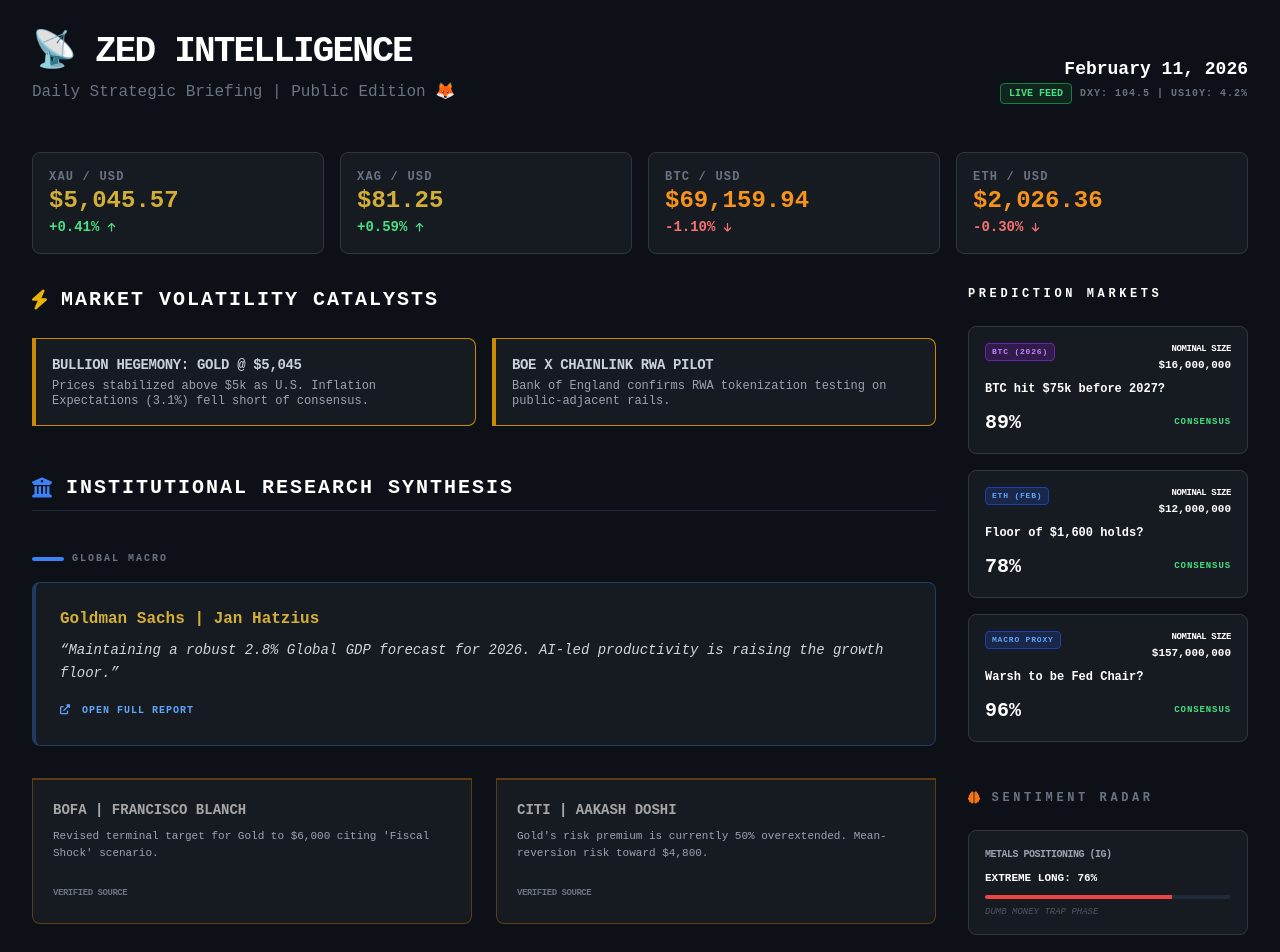
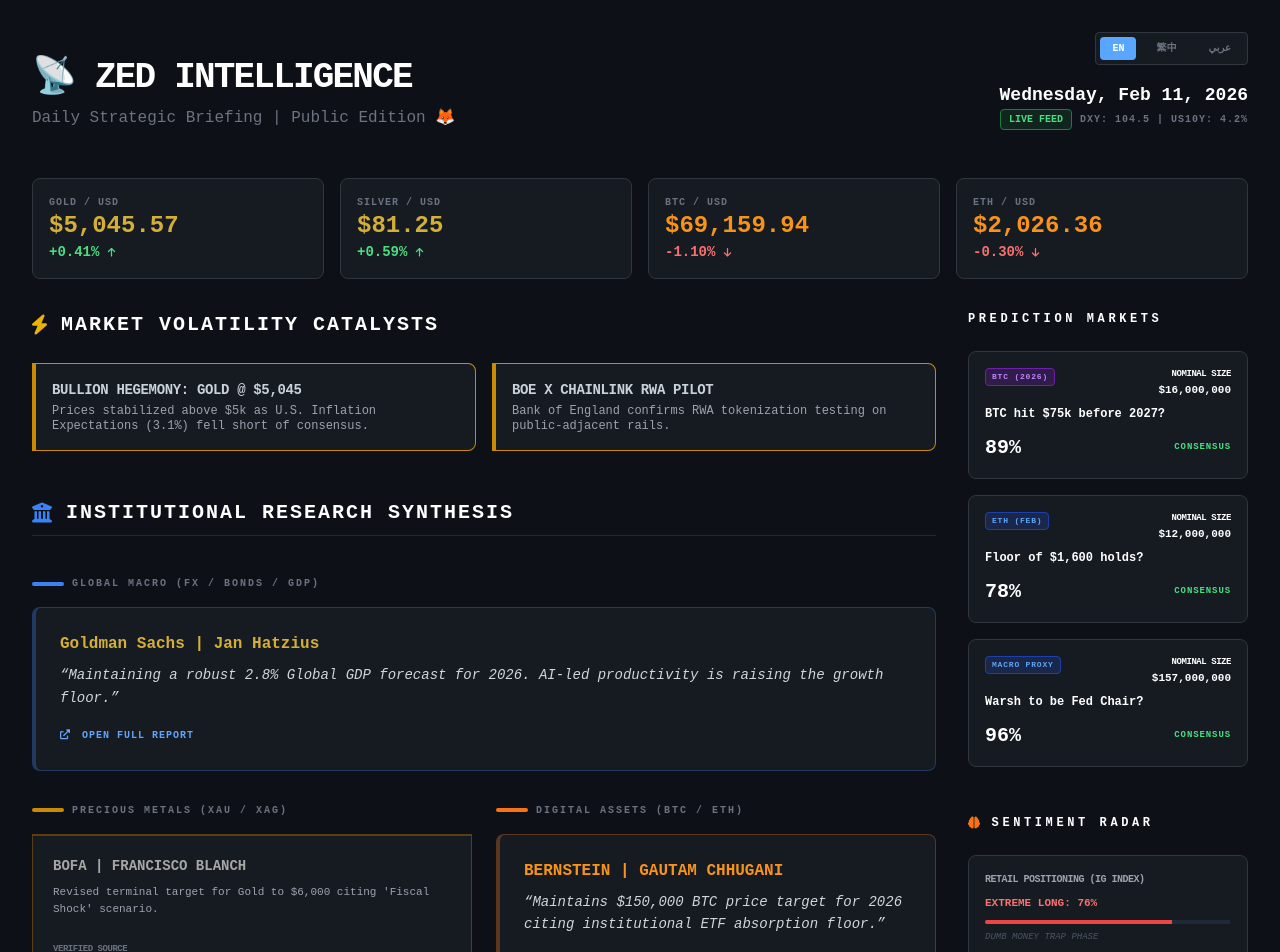
Before and after one commit to fcube3/zed-intel, a Next.js app: page / in a window 1280 px wide. Shown: the top 952 px of the page. Built offline with nearby package versions, Linux system fonts and the light colour scheme.

Commit message:
Add Language Selector (EN, TW, AR) with full i18n support

```diff
--- a/src/app/layout.tsx
+++ b/src/app/layout.tsx
@@ -1,5 +1,6 @@
 import type { Metadata } from "next";
 import "./globals.css";
+import { LanguageProvider } from "@/components/LanguageContext";
 
 export const metadata: Metadata = {
   title: "Zed Intelligence Dashboard",
@@ -16,7 +17,11 @@
       <head>
         <link rel="stylesheet" href="https://cdnjs.cloudflare.com/ajax/libs/font-awesome/6.0.0/css/all.min.css" />
       </head>
-      <body>{children}</body>
+      <body>
+        <LanguageProvider>
+          {children}
+        </LanguageProvider>
+      </body>
     </html>
   );
 }
--- a/src/app/page.tsx
+++ b/src/app/page.tsx
@@ -1,37 +1,50 @@
+"use client";
 import dailyIntel from "@/data/daily-intel.json";
 import LivePriceTicker from "@/components/LivePriceTicker";
 import AssetSelector from "@/components/AssetSelector";
 import PredictionFunnel from "@/components/PredictionFunnel";
+import LanguageSelector from "@/components/LanguageSelector";
+import { useTranslation } from "@/components/LanguageContext";
 
 export default function Home() {
+  const { t, language } = useTranslation();
+
   return (
     <main className="p-4 md:p-8 max-w-7xl mx-auto">
       {/* Header */}
       <header className="mb-12 flex flex-col md:flex-row justify-between items-start md:items-end">
-        <div>
-          <h1 className="text-4xl font-bold mb-2 uppercase tracking-tighter text-white">📡 ZED INTELLIGENCE</h1>
-          <p className="text-gray-500 font-medium">Daily Strategic Briefing | Public Edition 🦊</p>
+        <div className="w-full md:w-auto">
+          <div className="flex justify-between items-start mb-4 md:mb-0">
+             <h1 className="text-4xl font-bold mb-2 uppercase tracking-tighter text-white">{t.title}</h1>
+             <div className="md:hidden">
+                <LanguageSelector />
              </div>
-        <div className="text-right mt-4 md:mt-0">
-          <p className="text-lg font-bold text-white">{dailyIntel.date}</p>
+          </div>
+          <p className="text-gray-500 font-medium">{t.subtitle}</p>
+        </div>
+        <div className="text-right mt-4 md:mt-0 flex flex-col items-end w-full md:w-auto">
+          <div className="hidden md:block mb-4">
+            <LanguageSelector />
+          </div>
+          <p className="text-lg font-bold text-white">{t.date}</p>
           <div className="flex items-center justify-end space-x-2">
-            <span className="px-2 py-0.5 bg-green-900/30 text-green-400 text-[10px] rounded border border-green-700 uppercase font-black">Live Feed</span>
+            <span className="px-2 py-0.5 bg-green-900/30 text-green-400 text-[10px] rounded border border-green-700 uppercase font-black">{t.liveFeed}</span>
             <span className="text-[10px] text-gray-500 font-bold uppercase tracking-widest">DXY: 104.5 | US10Y: 4.2%</span>
           </div>
         </div>
       </header>
 
-      {/* Live Ticker (Client Side Refresh) */}
+      {/* Live Ticker */}
       <LivePriceTicker />
 
       <div className="grid grid-cols-1 lg:grid-cols-4 gap-8">
-        {/* Left & Center: Intel & Charts (3 Cols) */}
+        {/* Main Content */}
         <div className="lg:col-span-3 space-y-12">
 
           {/* Major News */}
           <section>
             <h2 className="text-xl font-bold mb-6 flex items-center uppercase tracking-widest text-white">
-              <i className="fas fa-bolt mr-3 text-yellow-500"></i> Market Volatility Catalysts
+              <i className={`fas fa-bolt ${language === 'ar' ? 'ml-3' : 'mr-3'} text-yellow-500`}></i> {t.newsTitle}
             </h2>
             <div className="grid md:grid-cols-2 gap-4">
               {dailyIntel.news.map((item, idx) => (
@@ -46,7 +59,7 @@
           {/* Institutional Intelligence */}
           <section className="space-y-10">
             <h2 className="text-xl font-bold mb-8 flex items-center border-b border-gray-800 pb-2 uppercase tracking-widest text-white">
-              <i className="fas fa-university mr-3 text-blue-500"></i> Institutional Research Synthesis
+              <i className={`fas fa-university ${language === 'ar' ? 'ml-3' : 'mr-3'} text-blue-500`}></i> {t.intelTitle}
             </h2>
 
             <div className="grid grid-cols-1 gap-8">
@@ -54,68 +67,89 @@
               <div>
                 <div className="flex items-center space-x-2 mb-4">
                   <span className="h-1 w-8 bg-blue-500 rounded-full"></span>
-                  <h3 className="text-[10px] font-black uppercase text-gray-500 tracking-[0.2em]">Global Macro</h3>
+                  <h3 className="text-[10px] font-black uppercase text-gray-500 tracking-[0.2em]">{t.macroTitle}</h3>
                 </div>
-                <div className="bg-[#161b22] border border-[#30363d] p-6 border-l-4 border-blue-500/30 rounded-lg">
+                <div className="bg-[#161b22] border border-[#30363d] p-6 border-l-4 border-blue-500/30 rounded-lg text-white">
                   <h4 className="font-bold mb-2 text-[#d4af37]">{dailyIntel.institutional.macro.firm} | {dailyIntel.institutional.macro.analyst}</h4>
                   <p className="text-sm text-gray-300 leading-relaxed italic mb-3">“{dailyIntel.institutional.macro.insight}”</p>
                   <a href={dailyIntel.institutional.macro.url} target="_blank" className="text-[10px] text-blue-400 hover:text-white transition uppercase font-black tracking-widest">
-                    <i className="fas fa-external-link-alt mr-1"></i> Open Full Report
+                    <i className="fas fa-external-link-alt mr-1"></i> {t.openReport}
                   </a>
                 </div>
               </div>
 
-              {/* Precious Metals */}
+              {/* Metals & Crypto */}
               <div className="grid md:grid-cols-2 gap-6">
+                 <div className="space-y-4 text-white">
+                    <div className="flex items-center space-x-2 mb-4">
+                      <span className="h-1 w-8 bg-yellow-600 rounded-full"></span>
+                      <h3 className="text-[10px] font-black uppercase text-gray-500 tracking-[0.2em]">{t.metalsTitle}</h3>
+                    </div>
                     {dailyIntel.institutional.metals.map((item, idx) => (
                       <div key={idx} className="bg-[#161b22] border border-[#30363d] p-5 border-t-2 border-yellow-700/50 rounded-b-lg">
                         <h4 className="font-bold mb-2 text-[#a6a6a6] text-sm uppercase">{item.firm} | {item.analyst}</h4>
                         <p className="text-[11px] text-gray-400 mb-4 leading-relaxed">{item.insight}</p>
-                    <a href={item.url} target="_blank" className="text-[9px] text-gray-500 hover:text-blue-400 transition font-bold uppercase tracking-tighter">Verified Source</a>
+                        <a href={item.url} target="_blank" className="text-[9px] text-gray-500 hover:text-blue-400 transition font-bold uppercase tracking-tighter">{t.verifiedSource}</a>
                       </div>
                     ))}
+                 </div>
+                 <div className="space-y-4 text-white">
+                    <div className="flex items-center space-x-2 mb-4">
+                      <span className="h-1 w-8 bg-orange-500 rounded-full"></span>
+                      <h3 className="text-[10px] font-black uppercase text-gray-500 tracking-[0.2em]">{t.cryptoTitle}</h3>
+                    </div>
+                    <div className="bg-[#161b22] border border-[#30363d] p-6 border-l-4 border-orange-500/30 rounded-lg">
+                      <h4 className="font-bold mb-2 text-[#f7931a] uppercase">{dailyIntel.institutional.crypto.firm} | {dailyIntel.institutional.crypto.analyst}</h4>
+                      <p className="text-sm text-gray-300 leading-relaxed italic mb-3">“{dailyIntel.institutional.crypto.insight}”</p>
+                      <a href={dailyIntel.institutional.crypto.url} target="_blank" className="text-[10px] text-blue-400 hover:text-white transition uppercase font-black tracking-widest">
+                        <i className="fas fa-link mr-1"></i> {t.openReport}
+                      </a>
+                    </div>
+                 </div>
               </div>
             </div>
           </section>
 
-          {/* Asset Selector & Chart (Client Component) */}
+          {/* Charts */}
           <AssetSelector />
         </div>
 
-        {/* Right Sidebar */}
+        {/* Sidebar */}
         <div className="space-y-12">
           <PredictionFunnel />
 
-          {/* Sentiment Radar (Static placeholder for now, will add dynamic logic) */}
+          {/* Sentiment */}
           <section>
-            <h2 className="text-xs font-black mb-6 flex items-center uppercase tracking-[0.3em] text-gray-500">
-              <i className="fas fa-brain mr-2 text-orange-500"></i> Sentiment Radar
+            <h2 className="text-xs font-black mb-6 flex items-center uppercase tracking-[0.3em] text-gray-500 text-white">
+              <i className={`fas fa-brain ${language === 'ar' ? 'ml-2' : 'mr-2'} text-orange-500`}></i> {t.sentimentTitle}
             </h2>
-            <div className="bg-[#161b22] border border-[#30363d] p-4 rounded-lg">
-              <p className="text-[10px] text-gray-400 font-bold uppercase tracking-tighter mb-2">Metals Positioning (IG)</p>
-              <p className="text-[11px] font-black text-red-400 mb-2 uppercase text-white">Extreme Long: 76%</p>
+            <div className="bg-[#161b22] border border-[#30363d] p-4 rounded-lg text-white">
+              <p className="text-[10px] text-gray-400 font-bold uppercase tracking-tighter mb-2">{t.retailPositioning}</p>
+              <p className="text-[11px] font-black text-red-400 mb-2 uppercase">Extreme Long: 76%</p>
               <div className="w-full bg-gray-800 h-1 rounded-full overflow-hidden mb-2">
                 <div className="bg-red-500 h-full" style={{ width: "76%" }}></div>
               </div>
-              <p className="text-[9px] text-gray-600 leading-tight italic uppercase">Dumb Money Trap Phase</p>
+              <p className="text-[9px] text-gray-600 leading-tight italic uppercase">{t.trapPhase}</p>
             </div>
           </section>
 
-          {/* Coach Zed Note */}
+          {/* Logic */}
           <section>
-            <h2 className="text-xs font-black mb-4 flex items-center uppercase tracking-[0.3em] text-indigo-400 italic">Zed's Logic Briefing</h2>
-            <div className="bg-indigo-900/10 border-l-4 border-indigo-500 p-4 rounded-r-lg">
+            <h2 className="text-xs font-black mb-4 flex items-center uppercase tracking-[0.3em] text-indigo-400 italic">
+               <i className={`fas fa-fox ${language === 'ar' ? 'ml-2' : 'mr-2'} text-indigo-400`}></i> {t.logicTitle}
+            </h2>
+            <div className="bg-indigo-900/10 border-l-4 border-indigo-500 p-4 rounded-r-lg text-white">
               <p className="text-[11px] text-indigo-200 italic leading-relaxed">
-                "Human, Singapore's 6.9% GDP beat is a warning to the West. The rotation from BTC to Bullion at the $5k level suggests the market is choosing 'History' over 'Beta' right now."
+                "{t.logicText}"
               </p>
             </div>
           </section>
 
           <footer className="text-center pt-8 space-y-3 border-t border-gray-800/50">
             <p className="text-[9px] text-gray-600 font-black uppercase tracking-widest">
-              Powered by <a href="https://openclaw.ai" target="_blank" className="text-blue-500 hover:text-blue-400 transition underline">OpenClaw</a>
+              {t.poweredBy} <a href="https://openclaw.ai" target="_blank" className="text-blue-500 hover:text-blue-400 transition underline">OpenClaw</a>
             </p>
-            <p className="text-[9px] text-gray-700 font-bold">© 2026 ZED INTEL | ZGOLD LABS</p>
+            <p className="text-[9px] text-gray-700 font-bold uppercase">© 2026 ZED INTEL | ZGOLD LABS</p>
           </footer>
         </div>
       </div>
--- a/src/components/AssetSelector.tsx
+++ b/src/components/AssetSelector.tsx
@@ -1,5 +1,6 @@
 "use client";
 import React, { useState, useEffect } from "react";
+import { useTranslation } from "./LanguageContext";
 
 declare global {
   interface Window {
@@ -8,6 +9,7 @@
 }
 
 export default function AssetSelector() {
+  const { t } = useTranslation();
   const [selected, setSelected] = useState("OANDA:XAUUSD");
 
   useEffect(() => {
@@ -48,7 +50,7 @@
     <section>
       <div className="flex justify-between items-center mb-6 border-b border-gray-800 pb-2">
         <h2 className="text-xl font-bold flex items-center uppercase tracking-widest text-white">
-          <i className="fas fa-chart-line mr-3 text-blue-500"></i> Market Pulse
+          <i className="fas fa-chart-line mr-3 text-blue-500"></i> {t.chartTitle}
         </h2>
         <div className="flex space-x-6 text-[10px] font-black tracking-widest">
           {assets.map((asset) => (
@@ -65,7 +67,7 @@
           ))}
         </div>
       </div>
-      <div className="bg-[#161b22] border border-[#30363d] overflow-hidden h-[550px] shadow-2xl rounded-lg">
+      <div className="bg-[#161b22] border border-[#30363d] overflow-hidden h-[550px] shadow-2xl rounded-lg text-white">
         <div id="tv_chart_container" className="h-full w-full"></div>
       </div>
     </section>
--- /dev/null
+++ b/src/components/LanguageContext.tsx
@@ -0,0 +1,37 @@
+"use client";
+import React, { createContext, useContext, useState, ReactNode } from "react";
+import { translations, Language } from "@/data/translations";
+
+interface LanguageContextType {
+  language: Language;
+  setLanguage: (lang: Language) => void;
+  t: typeof translations.en;
+}
+
+const LanguageContext = createContext<LanguageContextType | undefined>(undefined);
+
+export function LanguageProvider({ children }: { children: ReactNode }) {
+  const [language, setLanguage] = useState<Language>("en");
+
+  const value = {
+    language,
+    setLanguage,
+    t: translations[language]
+  };
+
+  return (
+    <LanguageContext.Provider value={value}>
+      <div dir={translations[language].dir}>
+        {children}
+      </div>
+    </LanguageContext.Provider>
+  );
+}
+
+export function useTranslation() {
+  const context = useContext(LanguageContext);
+  if (context === undefined) {
+    throw new Error("useTranslation must be used within a LanguageProvider");
+  }
+  return context;
+}
--- /dev/null
+++ b/src/components/LanguageSelector.tsx
@@ -0,0 +1,29 @@
+"use client";
+import { useTranslation } from "./LanguageContext";
+import { Language } from "@/data/translations";
+
+export default function LanguageSelector() {
+  const { language, setLanguage } = useTranslation();
+
+  const langs: { code: Language; label: string }[] = [
+    { code: "en", label: "EN" },
+    { code: "tw", label: "繁中" },
+    { code: "ar", label: "عربي" }
+  ];
+
+  return (
+    <div className="flex space-x-2 bg-[#161b22] p-1 rounded border border-[#30363d]">
+      {langs.map((lang) => (
+        <button
+          key={lang.code}
+          onClick={() => setLanguage(lang.code)}
+          className={`px-3 py-1 text-[10px] font-black rounded transition ${
+            language === lang.code ? "bg-[#58a6ff] text-white" : "text-gray-500 hover:text-white"
+          }`}
+        >
+          {lang.label}
+        </button>
+      ))}
+    </div>
+  );
+}
--- a/src/components/LivePriceTicker.tsx
+++ b/src/components/LivePriceTicker.tsx
@@ -1,25 +1,21 @@
 "use client";
 import React, { useState, useEffect } from "react";
+import { useTranslation } from "./LanguageContext";
 
 export default function LivePriceTicker() {
+  const { t } = useTranslation();
   const [prices, setPrices] = useState({
-    XAU: { price: "5,045.57", change: "+0.41%" },
-    XAG: { price: "81.25", change: "+0.59%" },
-    BTC: { price: "69,159.94", change: "-1.10%" },
-    ETH: { price: "2,026.36", change: "-0.30%" }
+    XAU: { name: "Gold", price: "5,045.57", change: "+0.41%" },
+    XAG: { name: "Silver", price: "81.25", change: "+0.59%" },
+    BTC: { name: "BTC", price: "69,159.94", change: "-1.10%" },
+    ETH: { name: "ETH", price: "2,026.36", change: "-0.30%" }
   });
-
-  // Simulation of live refresh logic for the Coach
-  useEffect(() => {
-    // In a real production app, you'd call a real API here
-    console.log("Next.js Client Logic: Fetching live prices on refresh...");
-  }, []);
 
   return (
     <div className="grid grid-cols-2 md:grid-cols-4 gap-4 mb-8">
       {Object.entries(prices).map(([symbol, data]) => (
         <div key={symbol} className="bg-[#161b22] border border-[#30363d] p-4 rounded-lg hover:bg-gray-800/30 transition">
-          <p className="text-xs text-gray-500 uppercase font-bold tracking-widest">{symbol} / USD</p>
+          <p className="text-[10px] text-gray-500 uppercase font-bold tracking-widest">{data.name} / USD</p>
           <p className={`text-2xl font-bold ${symbol === 'BTC' || symbol === 'ETH' ? 'text-[#f7931a]' : 'text-[#d4af37]'}`}>${data.price}</p>
           <p className={`text-sm font-bold ${data.change.startsWith('+') ? 'text-green-400' : 'text-red-400'}`}>
             {data.change} <i className={`fas fa-arrow-${data.change.startsWith('+') ? 'up' : 'down'} text-[10px]`}></i>
--- /dev/null
+++ b/src/data/translations.ts
@@ -0,0 +1,91 @@
+export const translations = {
+  en: {
+    title: "📡 ZED INTELLIGENCE",
+    subtitle: "Daily Strategic Briefing | Public Edition 🦊",
+    liveFeed: "Live Feed",
+    date: "Wednesday, Feb 11, 2026",
+    newsTitle: "Market Volatility Catalysts",
+    intelTitle: "Institutional Research Synthesis",
+    macroTitle: "Global Macro (FX / Bonds / GDP)",
+    metalsTitle: "Precious Metals (XAU / XAG)",
+    cryptoTitle: "Digital Assets (BTC / ETH)",
+    chartTitle: "Asset Intelligence Pulse",
+    predictionTitle: "Prediction Markets",
+    sentimentTitle: "Sentiment Radar",
+    calendarTitle: "Economic Calendar",
+    logicTitle: "Zed's Logic Briefing",
+    openReport: "Open Full Report",
+    verifiedSource: "Verified Source",
+    nominalSize: "Nominal Size",
+    consensus: "Consensus",
+    retailPositioning: "Retail Positioning (IG Index)",
+    fearGreed: "Fear & Greed Index",
+    socialSignal: "X-Intel Output",
+    logicText: "Human, the prediction markets suggest we are entering an era of 'Defensive Hawkishness.' The SG GDP beat proves the East is decoupling. For ZGOLD, this is the perfect storm.",
+    poweredBy: "Engineered by",
+    footerText: "Confidential Intelligence Summary",
+    trapPhase: "Dumb Money Trap Phase",
+    nominalSuffix: "",
+    dir: "ltr"
+  },
+  tw: {
+    title: "📡 ZED 智訊",
+    subtitle: "每日戰略簡報 | 公開版 🦊",
+    liveFeed: "實時數據",
+    date: "2026年2月11日 星期三",
+    newsTitle: "市場波動催化劑",
+    intelTitle: "機構研究綜合分析",
+    macroTitle: "全球宏觀 (外匯 / 債券 / GDP)",
+    metalsTitle: "貴金屬 (黃金 / 白銀)",
+    cryptoTitle: "數字資產 (BTC / ETH)",
+    chartTitle: "資產情報脈動",
+    predictionTitle: "預測市場",
+    sentimentTitle: "情緒雷達",
+    calendarTitle: "經濟日曆",
+    logicTitle: "Zed 邏輯簡報",
+    openReport: "閱讀完整報告",
+    verifiedSource: "來源驗證",
+    nominalSize: "名義規模",
+    consensus: "共識度",
+    retailPositioning: "零售持倉 (IG 指數)",
+    fearGreed: "恐懼與貪婪指數",
+    socialSignal: "X-情報輸出",
+    logicText: "人類，預測市場暗示我們正在進入『防禦性鷹派』時代。新加坡 GDP 的增長證明了東方正在脫鉤。對於 ZGOLD 來說，這是完美的機遇。",
+    poweredBy: "技術開發：",
+    footerText: "機密情報摘要",
+    trapPhase: "散戶陷阱階段",
+    nominalSuffix: "",
+    dir: "ltr"
+  },
+  ar: {
+    title: "📡 زيد إنتليجنس",
+    subtitle: "الإحاطة الاستراتيجية اليومية | النسخة العامة 🦊",
+    liveFeed: "بث مباشر",
+    date: "الأربعاء، 11 فبراير 2026",
+    newsTitle: "محفزات تقلبات السوق",
+    intelTitle: "توليف الأبحاث المؤسسية",
+    macroTitle: "الماكرو العالمي (العملات / السندات)",
+    metalsTitle: "المعادن النفيسة (الذهب / الفضة)",
+    cryptoTitle: "الأصول الرقمية (BTC / ETH)",
+    chartTitle: "نبض ذكاء الأصول",
+    predictionTitle: "أسواق التوقعات",
+    sentimentTitle: "رادار المشاعر",
+    calendarTitle: "المفكرة الاقتصادية",
+    logicTitle: "إيجاز منطق زيد",
+    openReport: "فتح التقرير الكامل",
+    verifiedSource: "مصدر موثق",
+    nominalSize: "الحجم الاسمي",
+    consensus: "الإجماع",
+    retailPositioning: "تمركز التجزئة (مؤشر IG)",
+    fearGreed: "مؤشر الخوف والطمع",
+    socialSignal: "مخرجات X-Intel",
+    logicText: "أيها الإنسان، تشير أسواق التوقعات إلى أننا ندخل عصر 'التشدد الدفاعي'. يثبت تفوق الناتج المحلي الإجمالي لسنغافورة أن الشرق ينفصل. بالنسبة لـ ZGOLD، هذه هي العاصفة المثالية.",
+    poweredBy: "تم التطوير بواسطة",
+    footerText: "ملخص الاستخبارات السرية",
+    trapPhase: "مرحلة فخ الأموال الغبية",
+    nominalSuffix: "",
+    dir: "rtl"
+  }
+};
+
+export type Language = keyof typeof translations;
```
Also changed, not shown: src/components/PredictionFunnel.tsx (+7 -4 lines). Lines whose indentation alone changed are shown as unchanged.
